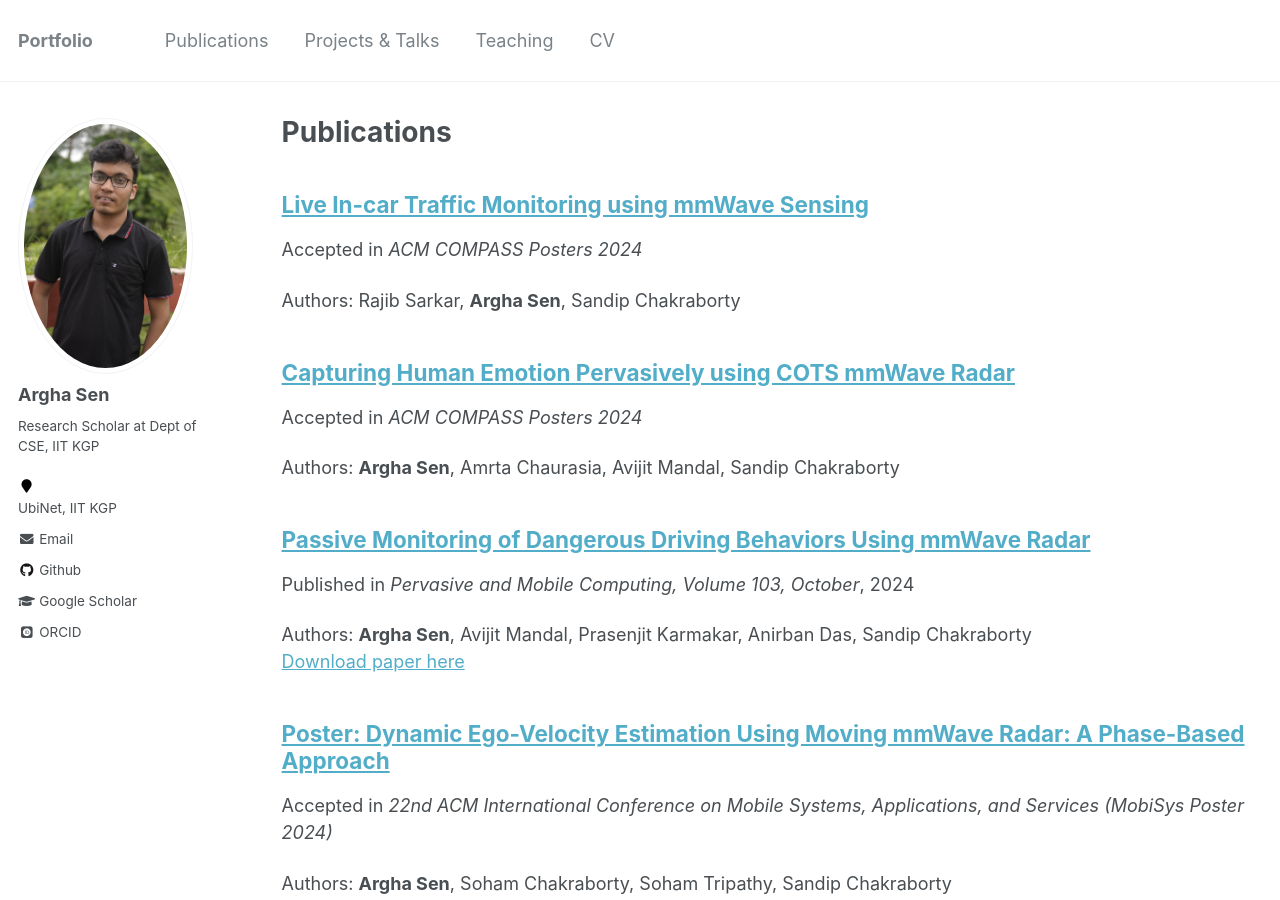
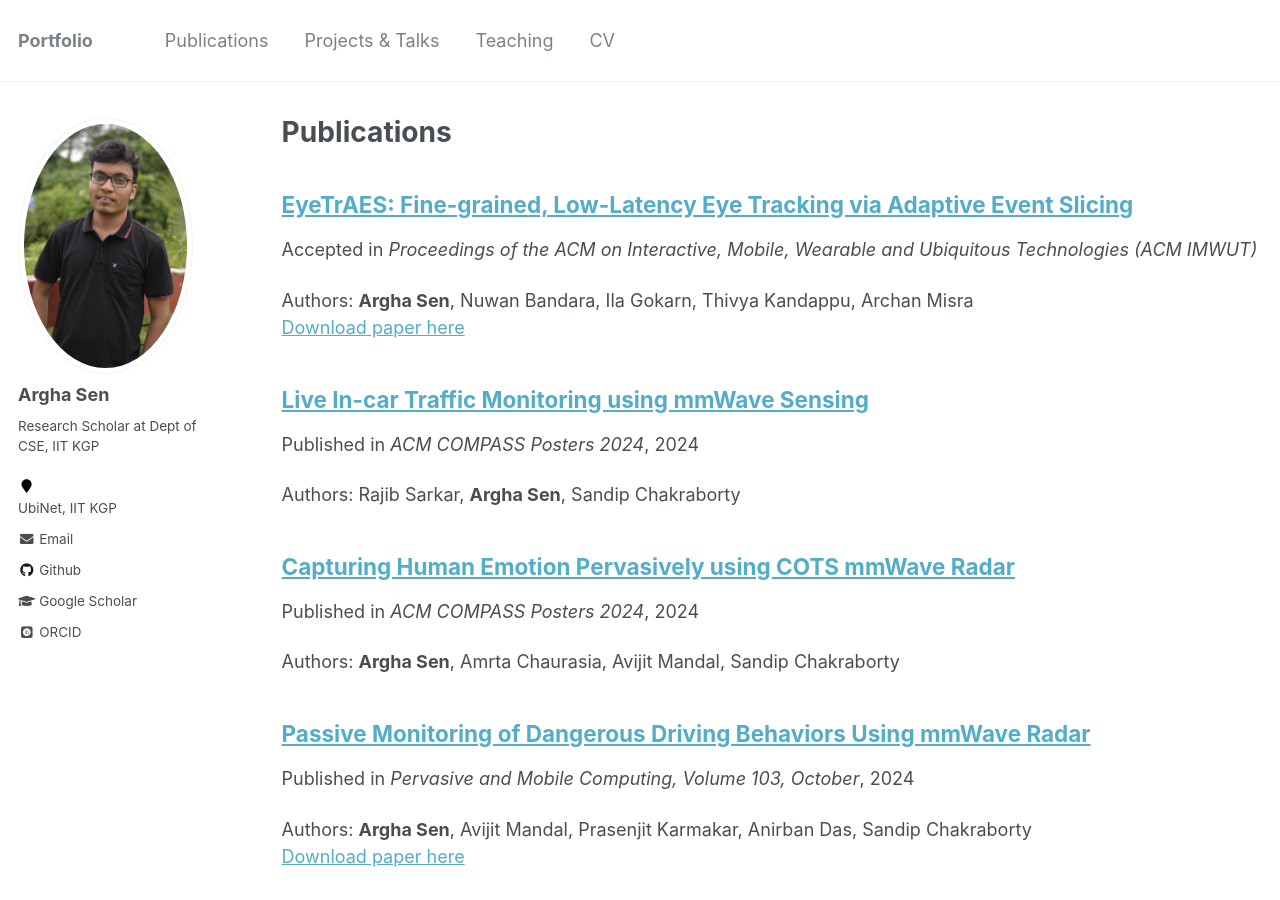
Before and after one commit to arghasen10/arghasen10.github.io, a Jekyll site: the page built from _pages/publications.md, in a window 1280 px wide and 900 px high. Built offline with Jekyll 4.4.1, drawn with Linux system fonts in a browser that asks for light colours; some web fonts are replaced.

Commit message:
imwut added

```diff
--- a/_publications/pub-16.md
+++ b/_publications/pub-16.md
@@ -2,7 +2,7 @@
 title: "Capturing Human Emotion Pervasively using COTS mmWave Radar"
 collection: publications
 permalink: /publication/pep-16
-type: accepted
+type: publications
 date: 2024-07-8
 venue: 'ACM COMPASS Posters 2024'
 ---
--- a/_publications/pub-17.md
+++ b/_publications/pub-17.md
@@ -2,7 +2,7 @@
 title: "Live In-car Traffic Monitoring using mmWave Sensing"
 collection: publications
 permalink: /publication/pep-17
-type: accepted
+type: publications
 date: 2024-07-8
 venue: 'ACM COMPASS Posters 2024'
 ---
--- /dev/null
+++ b/_publications/pub-18.md
@@ -0,0 +1,10 @@
+---
+title: "EyeTrAES: Fine-grained, Low-Latency Eye Tracking via Adaptive Event Slicing"
+collection: publications
+permalink: /publication/pep-18
+type: accepted
+date: 2024-11-8
+venue: 'Proceedings of the ACM on Interactive, Mobile, Wearable and Ubiquitous Technologies (ACM IMWUT)'
+---
+Authors: <b>Argha Sen</b>, Nuwan Bandara, Ila Gokarn, Thivya Kandappu, Archan Misra <br>
+[Download paper here](/files/imwut1.pdf)
```
Also changed, not shown: 1 other file.
